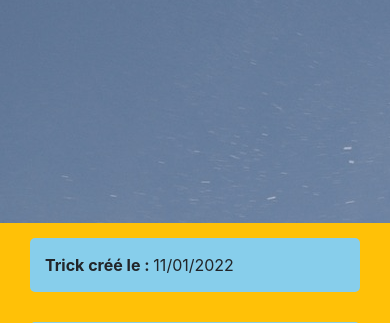
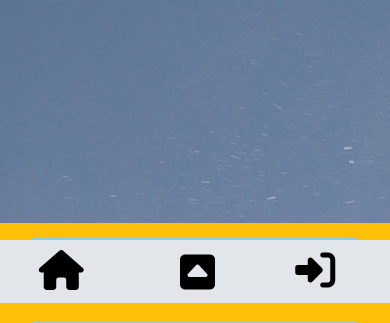
Before and after one commit to laurent-66/site_communautaire_snowtricks, a Symfony app: template templates/core/figures/trick.html.twig in a window 390 px wide. Shown: the part 541-864 px from the top of the page. Run offline with Twig, Linux system fonts and the light colour scheme; the template is opened without the code that fills it, so the values that code supplies are empty; form fields are guessed from the names that the template uses; some libraries are stand-ins or nearby versions.

Commit message:
22-01-11 in progress

```diff
--- a/public/css/style.css
+++ b/public/css/style.css
@@ -75,7 +75,7 @@
 
 .menu-smartphone
 {
-    display:none;
+    display: none;
 }
 
 @media screen and (max-width: 768px) {
@@ -96,12 +96,21 @@
 
     .menu-smartphone
     {
-        display: contents;
+        display: flex;
+        flex-direction: row;
+        justify-content: space-around;
+        align-items: center;
+        background-color: #E2E6EA;
+        padding: 5px;
+        position: sticky;
+        bottom: 0px;
+
     }
 
     .dropdown-menu li {
         list-style: none;
-        background-color: #000000;
+        background-color: #5A6268;
+
     }
 
     .dropdown-menu a {
@@ -111,5 +120,7 @@
         margin: 0px 7.5px;
     }
 
-
+    .navbar-brand i {
+        color: black;
+    };
   }
--- a/public/css/trick-card.css
+++ b/public/css/trick-card.css
@@ -9,12 +9,12 @@
 
 .trick-card
 {
-    /* display: flex;
+    display: flex;
     flex-direction: column;
     justify-content: center;
     align-items: center;
 
-    */
+
     background-color: rgba(255, 255, 255, 05);
     position: absolute;
     top: 200px;
--- a/templates/base.html.twig
+++ b/templates/base.html.twig
@@ -26,7 +26,7 @@
 		{% include 'partials/header.html.twig' %}
 
 		{% block body %}{% endblock %}
-
+		{% include "/partials/headerSmartphone.html.twig" %}
 		<footer class="bg-secondary py-0" style="height:80px;">
 			<p class="text-light text-center pt-3">Copyright @ 2021</p>
 		</footer>
--- a/templates/core/figures/__card_figure.html.twig
+++ b/templates/core/figures/__card_figure.html.twig
@@ -1,8 +1,8 @@
 <div class="col-sm-12 col-md-12 col-lg-3 px-0 mx-2 mb-3">
 	<div class="card bg-light border mb-3 rounded-3">
-	<a href="{{ path('trickViewPage', {'slug': figure.slug} )}}" class="px-0 py-0">
-		<img src="uploads/coverImage/{{figure.coverImage}}" alt="Image de la figure" style="width:100%; display: block;">
-	</a>
+		<a href="{{ path('trickViewPage', {'slug': figure.slug} )}}" class="px-0 py-0">
+			<img src="uploads/coverImage/{{figure.coverImage}}" alt="Image de la figure" style="width:100%; display: block;">
+		</a>
 		<div class="card-body">
 			<div class="row mx-0 px-0">
 				<div class="col-12 mx-0 px-0">
--- a/templates/core/figures/home.html.twig
+++ b/templates/core/figures/home.html.twig
@@ -30,8 +30,6 @@
 			<button class="btn btn-primary my-3" id="load-more" data-total-page="{{ pageTotal }}" data-next-page="{{ page + 1 }}" data-figure-ajax="{{ path('get_figure_ajax')}}">Charger plus</button>
 		</div>
 	</div>
-
-	{% include "./partials/headerSmartphone.html.twig" %}
 
 	{% block javascripts %}
 		<script type="text/javascript">
--- a/templates/partials/headerSmartphone.html.twig
+++ b/templates/partials/headerSmartphone.html.twig
@@ -1,20 +1,13 @@
-<nav class="container-fluid menu-smartphone bg-light py-0">
+<nav class="container-fluid menu-smartphone">
     <div><a class="navbar-brand d-block"  href="{{ path('homePage') }}"><i class="fas fa-home fa-2x"></i></a></div>
 
-    <button type="button" class="btn btn-secondary dropdown-toggle" data-toggle="dropdown" aria-haspopup="true" aria-expanded="false">
+    <div class="btn-group dropup">
+        <button class="navbar-toggler" type="button" data-toggle="collapse" data-target="#navbarSupportedContent" aria-controls="navbarSupportedContent" aria-expanded="false" aria-label="Toggle navigation">
             <i class="fas fa-caret-square-up fa-2x"></i>
         </button>
 
-
-
-
-    {% if not app.user %}
-        <div><a class="navbar-brand d-block"  href="{{ path('login') }}"><i class="fas fa-sign-in-alt fa-2x"></i></a></div>
-    {% else %}
-        <div><a class="navbar-brand d-block"  href="{{ path('app_logout') }}"><i class="fas fa-sign-out-alt fa-2x"></i></a></div>
-    {% endif %}
-    <div class="dropdown-menu">
-        <ul>
+        <div class="container-fluid collapse navbar-collapse dropdown-menu" id="navbarSupportedContent">
+            <ul class="mx-0 px-0 py-0 my-0">
                 <li class="menu-item">
                     <a class="item nav-link" href="{{ path('homePage') }}">Acceuil</a>
                 </li>
@@ -41,4 +34,12 @@
                 {% endif %}
             </ul>
         </div>
+    </div>
+    {% if not app.user %}
+        <div><a class="navbar-brand d-block"  href="{{ path('login') }}"><i class="fas fa-sign-in-alt fa-2x"></i></a></div>
+    {% else %}
+        <div><a class="navbar-brand d-block"  href="{{ path('app_logout') }}"><i class="fas fa-sign-out-alt fa-2x"></i></a></div>
+    {% endif %}
+
+
 </nav>
```
Lines whose indentation alone changed are shown as unchanged.
